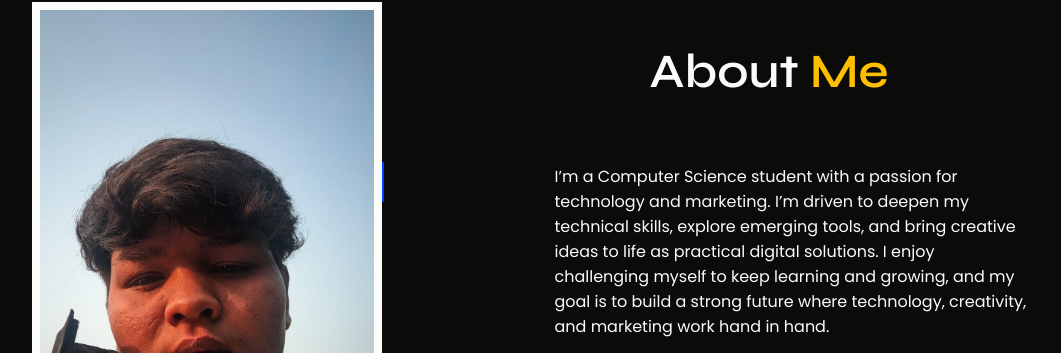
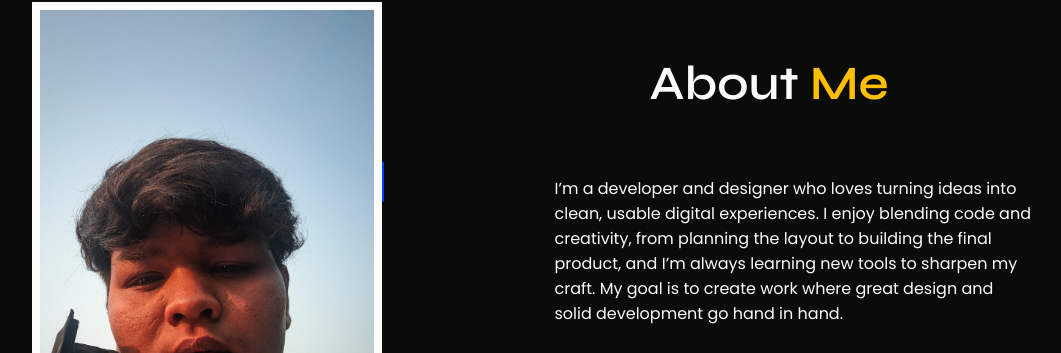
Before and after one commit to nulldev-nep/potfolio, a plain HTML site: page index.html in a window 1280 px wide. Shown: the part 906-1259 px from the top of the page, without its empty margins (163-1224 px from the left). Drawn offline with nearby package versions, Linux system fonts and the light colour scheme.

Commit message:
changes in the introduction

```diff
--- a/index.html
+++ b/index.html
@@ -105,12 +105,12 @@
                   </div>
                   <div class="about__info">
                      <p class="about__description">
-                        I’m a Computer Science student with a passion for
-                        technology and marketing. I’m driven to deepen my technical skills, explore
-                        emerging tools, and bring creative ideas to life as practical digital solutions.
-                        I enjoy challenging myself to keep learning and growing, and my goal is to
-                        build a strong future where technology, creativity, and marketing work hand in hand.
-                     </p>
+                       I’m a developer and designer who loves turning ideas into clean, usable
+                       digital experiences. I enjoy blending code and creativity, from planning the
+                       layout to building the final product, and I’m always learning new tools to
+                       sharpen my craft. My goal is to create work where great design and solid
+                       development go hand in hand.
+                       </p>
                      <div class="about__button">
                         <a href="#contact" class="button">
                            <i class="ri-send-plane-line"></i>Contact Me
```
